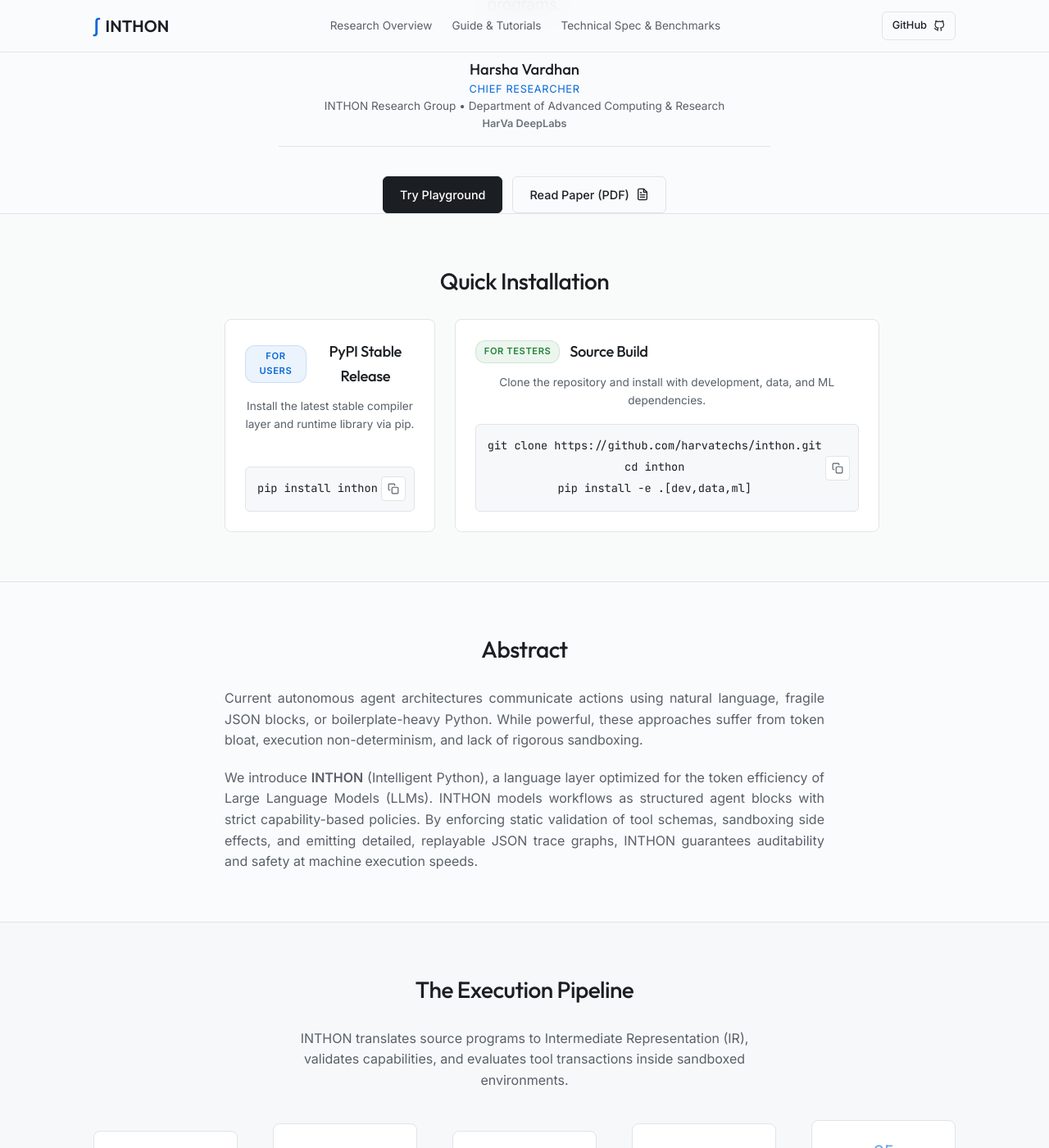
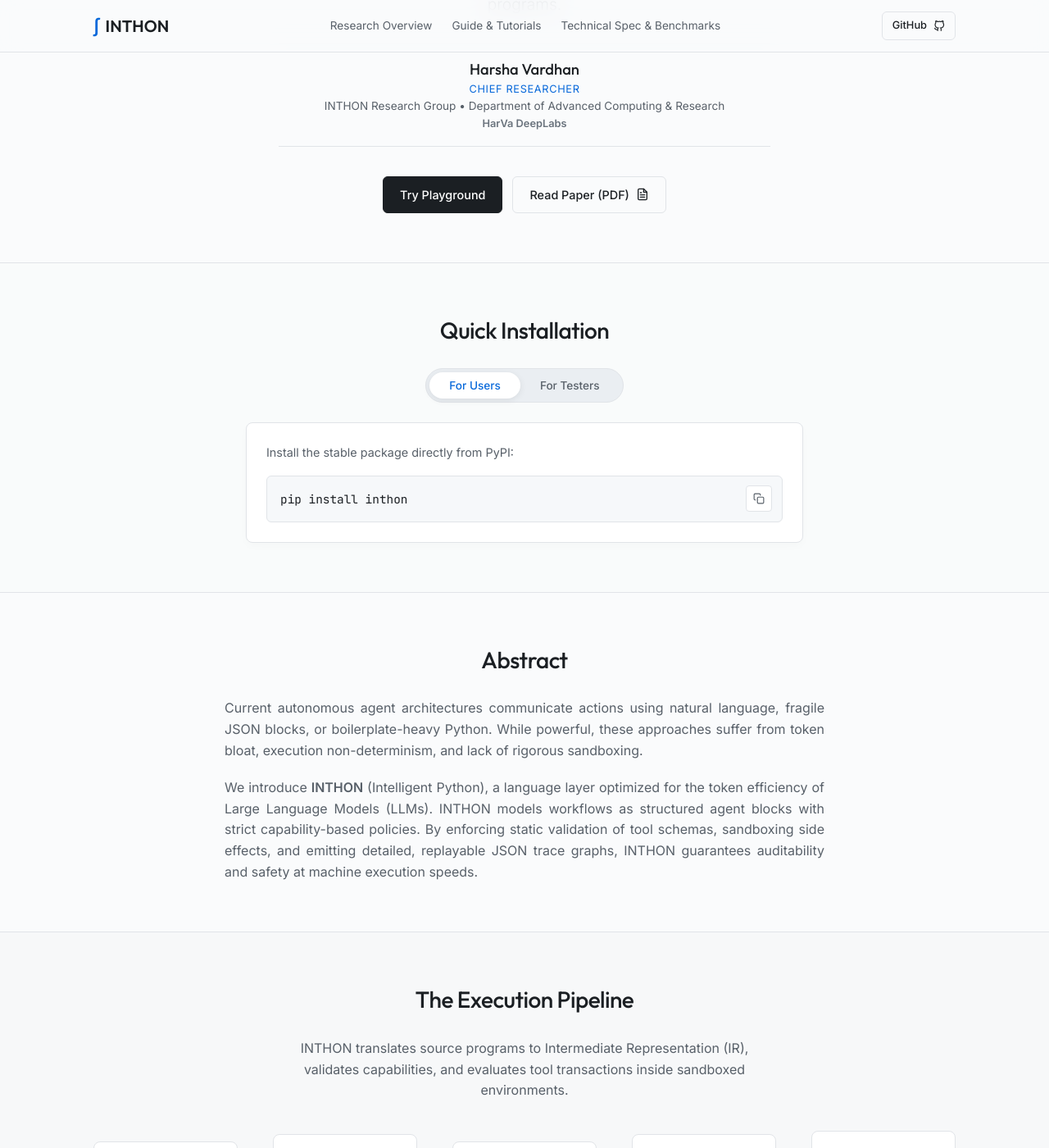
Before and after one commit to harvatechs/inthon, a Jekyll site: the page built from docs/index.html, in a window 1280 px wide and 1400 px high, scrolled down 404 px. Shown: the whole window at 82% size. Built offline with Jekyll 4.4.1, drawn with Linux system fonts in a browser that asks for light colours.

Commit message:
docs: implement toggleable installation panes for users and testers

```diff
--- a/docs/assets/css/style.css
+++ b/docs/assets/css/style.css
@@ -288,54 +288,58 @@
   background-color: rgba(250, 251, 252, 0.5);
 }
 
-.install-grid {
-  display: grid;
-  grid-template-columns: 1fr 1fr;
-  gap: 24px;
-  margin-top: 8px;
+.install-toggle-wrapper {
+  display: flex;
+  justify-content: center;
+  margin-bottom: 24px;
 }
 
-@media (max-width: 768px) {
-  .install-grid {
-    grid-template-columns: 1fr;
-    gap: 16px;
-  }
+.install-toggle {
+  display: inline-flex;
+  background-color: #eaeef2;
+  padding: 4px;
+  border-radius: 30px;
+  border: 1px solid var(--border-color);
 }
 
-.install-card {
+.toggle-btn {
+  background: transparent;
+  border: none;
+  font-family: var(--font-body);
+  font-size: 0.85rem;
+  font-weight: 500;
+  color: var(--text-secondary);
+  padding: 8px 24px;
+  border-radius: 20px;
+  cursor: pointer;
+  transition: var(--transition-smooth);
+}
+
+.toggle-btn:hover {
+  color: var(--text-primary);
+}
+
+.toggle-btn.active {
+  background-color: var(--bg-card);
+  color: var(--color-accent);
+  box-shadow: 0 2px 8px rgba(0, 0, 0, 0.08);
+}
+
+.install-content-card {
   background-color: var(--bg-card);
   border: 1px solid var(--border-color);
   border-radius: var(--border-radius);
   padding: 24px;
-  display: flex;
-  flex-direction: column;
-  transition: var(--transition-smooth);
+  box-shadow: 0 4px 12px rgba(0, 0, 0, 0.02);
+  max-width: 680px;
+  margin: 0 auto;
 }
 
-.install-card:hover {
-  border-color: var(--border-color-hover);
-  transform: translateY(-2px);
-  box-shadow: 0 6px 18px rgba(0, 0, 0, 0.04);
-}
-
-.install-card-header {
-  display: flex;
-  align-items: center;
-  gap: 12px;
-  margin-bottom: 12px;
-}
-
-.install-card-header h3 {
-  font-size: 1.15rem;
-  font-weight: 500;
-  margin: 0;
-}
-
-.install-card-desc {
-  font-size: 0.85rem;
+.install-desc {
+  font-size: 0.9rem;
   color: var(--text-secondary);
-  margin-bottom: 18px;
-  flex-grow: 1;
+  margin-bottom: 16px;
+  text-align: left;
 }
 
 .code-container {
@@ -343,7 +347,7 @@
   background-color: #f6f8fa;
   border: 1px solid var(--border-color);
   border-radius: 6px;
-  padding: 14px 44px 14px 14px;
+  padding: 16px 50px 16px 16px;
   transition: var(--transition-smooth);
 }
 
@@ -354,21 +358,23 @@
 
 .code-container code {
   font-family: var(--font-mono);
-  font-size: 0.85rem;
+  font-size: 0.9rem;
   color: var(--text-primary);
   white-space: pre;
+  text-align: left;
+  display: block;
 }
 
 .btn-copy-install {
   position: absolute;
   top: 50%;
   transform: translateY(-50%);
-  right: 10px;
+  right: 12px;
   background-color: var(--bg-card);
   border: 1px solid var(--border-color);
   border-radius: 4px;
-  width: 30px;
-  height: 30px;
+  width: 32px;
+  height: 32px;
   display: flex;
   align-items: center;
   justify-content: center;
--- a/docs/assets/js/app.js
+++ b/docs/assets/js/app.js
@@ -310,4 +310,25 @@
       }
     });
   });
+
+  // Toggle installation options
+  const toggleButtons = document.querySelectorAll('.toggle-btn');
+  const installPanes = document.querySelectorAll('.install-pane');
+  toggleButtons.forEach(btn => {
+    btn.addEventListener('click', () => {
+      // Deactivate all buttons
+      toggleButtons.forEach(b => b.classList.remove('active'));
+      // Activate clicked button
+      btn.classList.add('active');
+
+      const targetTab = btn.getAttribute('data-tab');
+      installPanes.forEach(pane => {
+        if (pane.id === `pane-${targetTab}`) {
+          pane.style.display = 'block';
+        } else {
+          pane.style.display = 'none';
+        }
+      });
+    });
+  });
 });
--- a/docs/index.html
+++ b/docs/index.html
@@ -32,18 +32,24 @@
         </a>
       </div>
     </div>
+  </section>
+
   <!-- Quick Install Section -->
   <section class="quick-install" id="quick-install">
     <div class="container container-narrow">
       <h2 class="section-title">Quick Installation</h2>
-      <div class="install-grid">
-        <!-- Users Card -->
-        <div class="install-card">
-          <div class="install-card-header">
-            <span class="badge badge-accent">For Users</span>
-            <h3>PyPI Stable Release</h3>
-          </div>
-          <p class="install-card-desc">Install the latest stable compiler layer and runtime library via pip.</p>
+
+      <div class="install-toggle-wrapper">
+        <div class="install-toggle">
+          <button class="toggle-btn active" data-tab="users" id="toggle-users-btn">For Users</button>
+          <button class="toggle-btn" data-tab="testers" id="toggle-testers-btn">For Testers</button>
+        </div>
+      </div>
+
+      <div class="install-content-card">
+        <!-- Users Pane -->
+        <div class="install-pane active" id="pane-users">
+          <p class="install-desc">Install the stable package directly from PyPI:</p>
           <div class="code-container">
             <pre><code id="cmd-users">pip install inthon</code></pre>
             <button class="btn-copy-install" data-target="cmd-users" title="Copy to clipboard" aria-label="Copy installation command">
@@ -52,13 +58,9 @@
           </div>
         </div>
 
-        <!-- Testers Card -->
-        <div class="install-card">
-          <div class="install-card-header">
-            <span class="badge badge-success">For Testers</span>
-            <h3>Source Build</h3>
-          </div>
-          <p class="install-card-desc">Clone the repository and install with development, data, and ML dependencies.</p>
+        <!-- Testers Pane -->
+        <div class="install-pane" id="pane-testers" style="display: none;">
+          <p class="install-desc">Clone the repository and install in development mode with all optional groups:</p>
           <div class="code-container">
             <pre><code id="cmd-testers">git clone https://github.com/harvatechs/inthon.git
 cd inthon
@@ -71,6 +73,7 @@
       </div>
     </div>
   </section>
+
 
   <!-- Abstract / TL;DR Section -->
   <section class="abstract" id="abstract">
```
